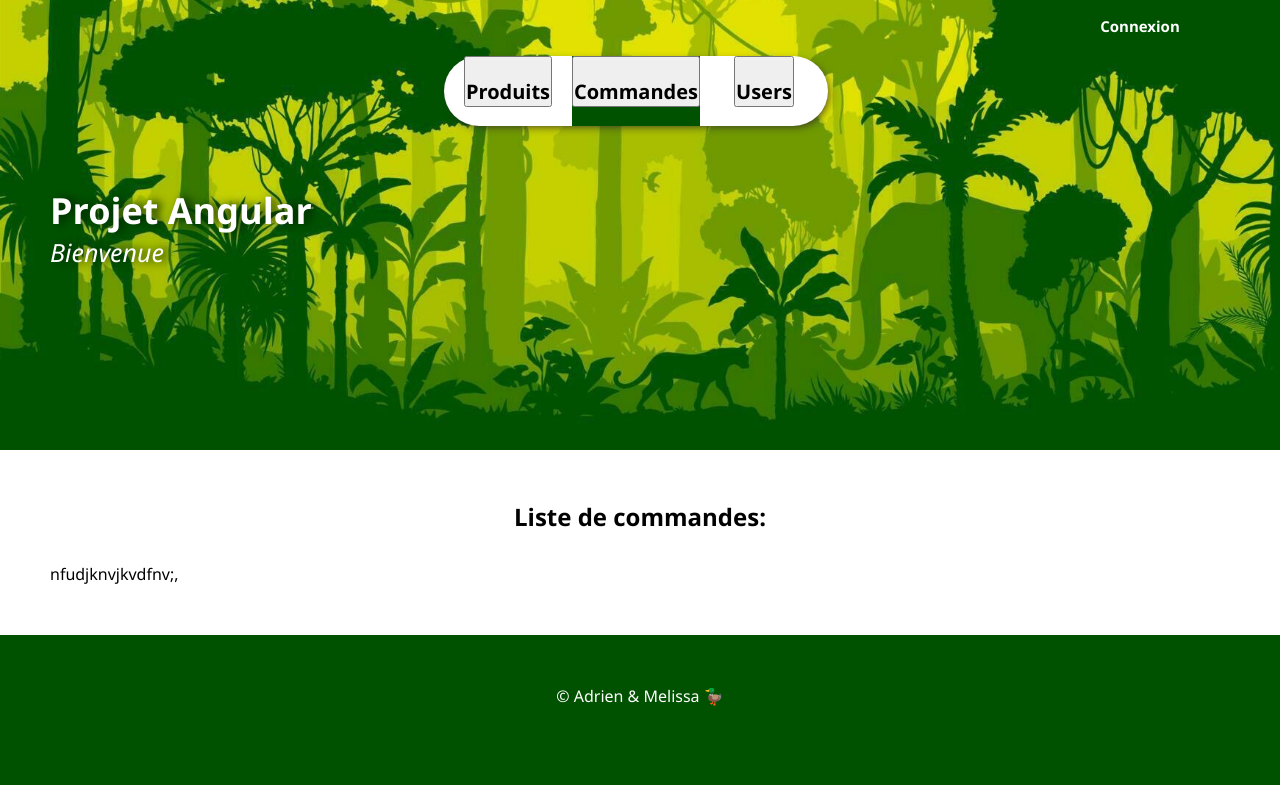
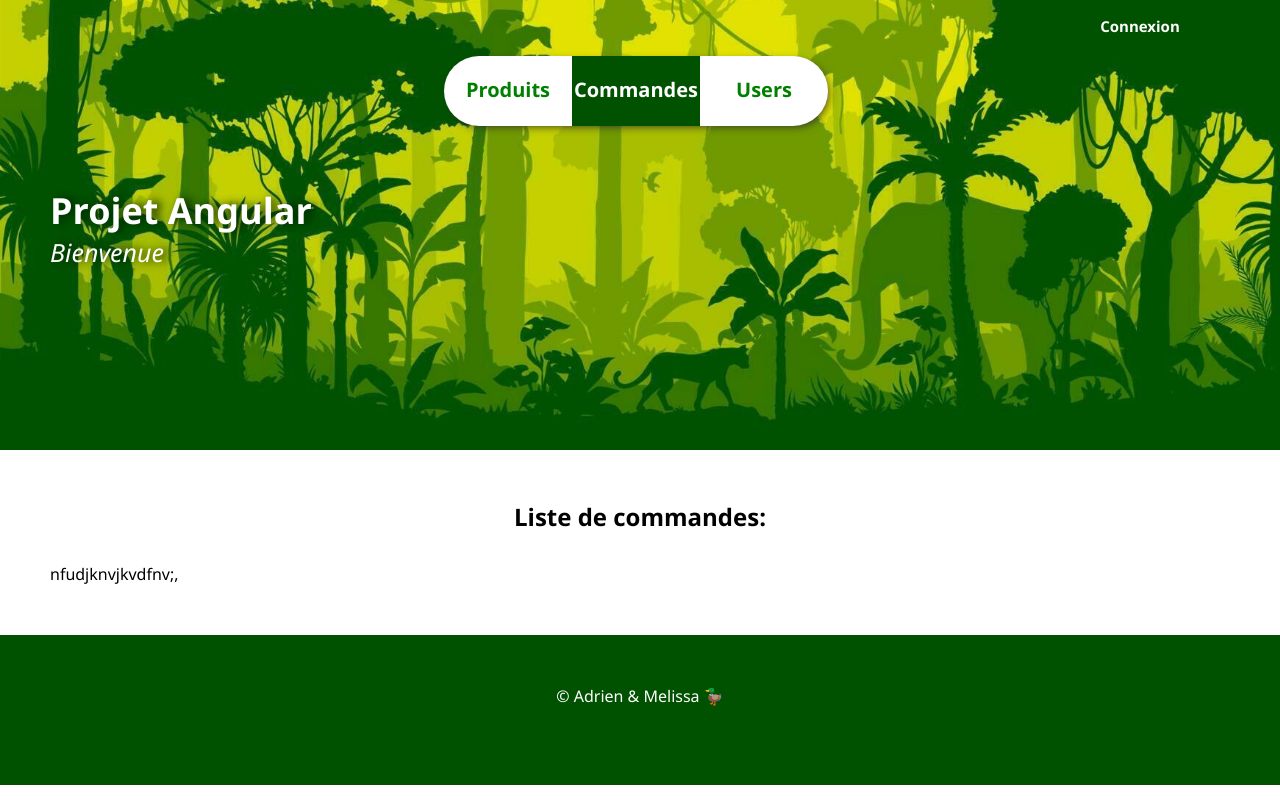
Before and after one commit to Melissap97/projetAngular, an Angular app: page /commandes in a window 1280 px wide. Built offline with nearby package versions, Linux system fonts and the light colour scheme.

Commit message:
lien entre les pages

```diff
--- a/src/app/pages/commandes/commandes.component.css
+++ b/src/app/pages/commandes/commandes.component.css
@@ -49,6 +49,23 @@ nav {
     margin-left: 60px;
 }
 
+button {
+    color:green;
+    background-color: rgba(255, 255, 255, 0);
+    padding-bottom: 20px;
+    border:none;
+
+}
+
+button:hover {
+    background-color: rgba(255, 255, 255, 0);
+    color: white;
+
+}
+
+.pageButton {
+    color: white;
+}
 
 .hoverLeft, .hoverMiddle, .hoverRight {
     color: green;
--- a/src/app/pages/commandes/commandes.component.html
+++ b/src/app/pages/commandes/commandes.component.html
@@ -12,7 +12,7 @@
         </button>
       </div>
       <div class="hoverMiddle">
-          <button (click)="pageCommandes()"><h2>Commandes </h2></button>
+          <button class="pageButton" (click)="pageCommandes()"><h2>Commandes </h2></button>
       </div>
       <div class="hoverRight">
           <button (click)="pageUsers()"><h2>Users</h2></button>
--- a/src/app/pages/liste-users/liste-users.component.css
+++ b/src/app/pages/liste-users/liste-users.component.css
@@ -47,6 +47,24 @@ nav {
     margin-top: 20px;
     transform: translate(100%, 0%);
     margin-left: 60px;
+}
+
+button {
+    color:green;
+    background-color: rgba(255, 255, 255, 0);
+    padding-bottom: 20px;
+    border:none;
+
+}
+
+button:hover {
+    background-color: rgba(255, 255, 255, 0);
+    color: white;
+
+}
+
+.pageButton {
+    color: white;
 }
 
 
--- a/src/app/pages/liste-users/liste-users.component.html
+++ b/src/app/pages/liste-users/liste-users.component.html
@@ -15,7 +15,7 @@
           <button (click)="pageCommandes()"><h2>Commandes </h2></button>
       </div>
       <div class="hoverRight">
-          <button (click)="pageUsers()"><h2>Users</h2></button>
+          <button class ="pageButton" (click)="pageUsers()"><h2>Users</h2></button>
       </div>
   </nav>
 
--- a/src/app/pages/not-found/not-found.component.css
+++ b/src/app/pages/not-found/not-found.component.css
@@ -49,6 +49,19 @@ nav {
     margin-left: 60px;
 }
 
+button {
+    color:green;
+    background-color: rgba(255, 255, 255, 0);
+    padding-bottom: 20px;
+    border:none;
+
+}
+
+button:hover {
+    background-color: rgba(255, 255, 255, 0);
+    color: white;
+
+}
 
 .hoverLeft, .hoverMiddle, .hoverRight {
     color: green;
--- a/src/app/pages/produits/produits.component.css
+++ b/src/app/pages/produits/produits.component.css
@@ -49,6 +49,23 @@ nav {
     margin-left: 60px;
 }
 
+button {
+    color:green;
+    background-color: rgba(255, 255, 255, 0);
+    padding-bottom: 20px;
+    border:none;
+
+}
+
+button:hover {
+    background-color: rgba(255, 255, 255, 0);
+    color: white;
+
+}
+
+.pageButton {
+    color: white;
+}
 
 .hoverLeft, .hoverMiddle, .hoverRight {
     color: green;
--- a/src/app/pages/produits/produits.component.html
+++ b/src/app/pages/produits/produits.component.html
@@ -7,7 +7,7 @@
     </div>
     <nav>
         <div class="hoverLeft">
-          <button (click)="pageProduits()">
+          <button class="pageButton" (click)="pageProduits()">
             <h2>Produits </h2>
         </button>
       </div>
```
